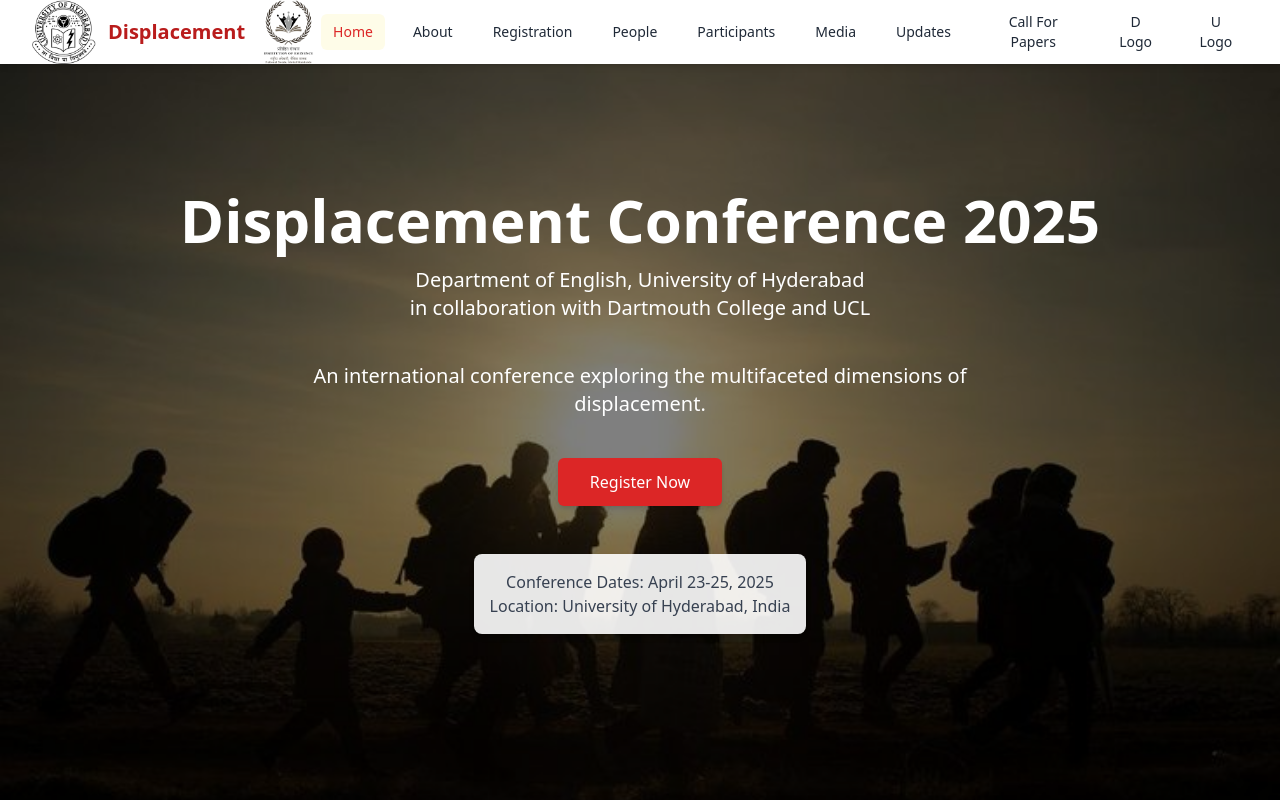
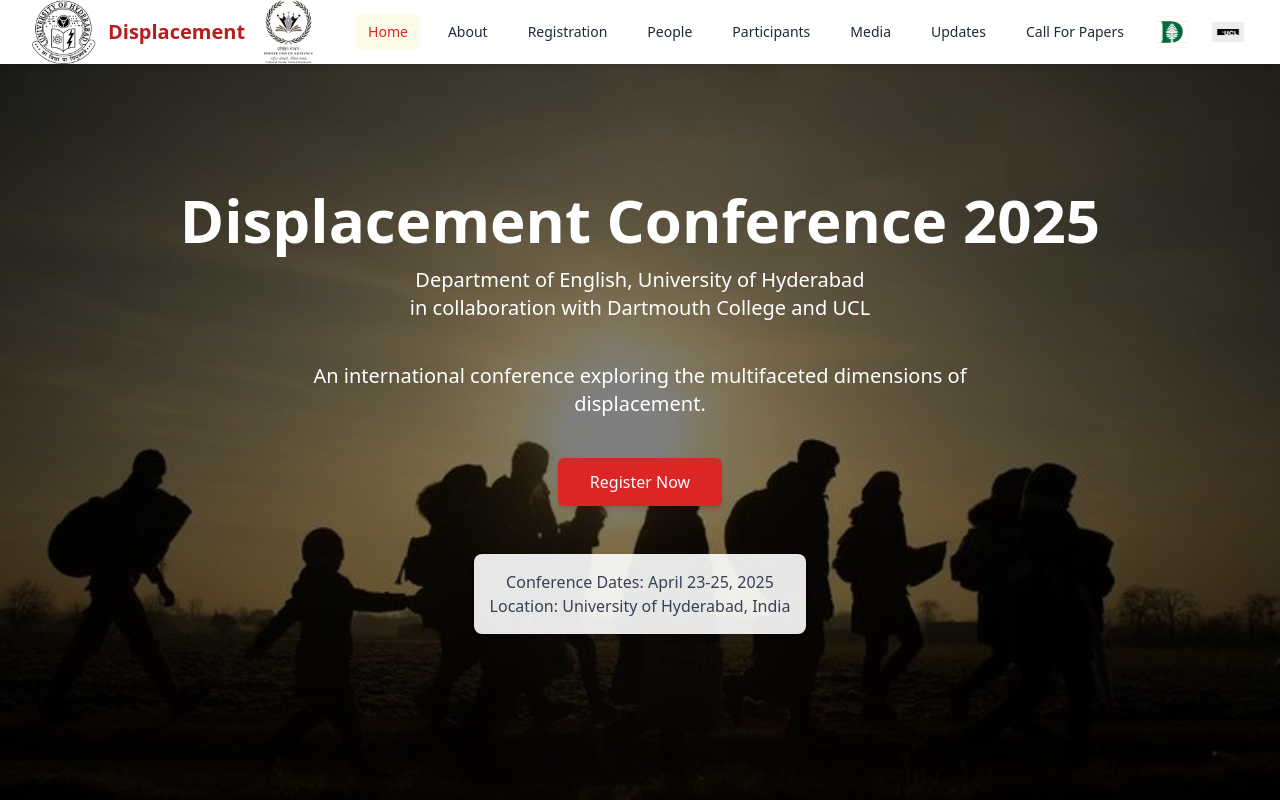
Before and after one commit to sunilbittu/uoh-displacement, a Next.js app: page / in a window 1280 px wide. Shown: the top 800 px of the page. Built offline with nearby package versions, Linux system fonts and the light colour scheme.

Commit message:
Save before applying code

```diff
--- a/app/components/Navigation.tsx
+++ b/app/components/Navigation.tsx
@@ -47,8 +47,6 @@
                             'media',
                             'updates',
                             'call-for-papers',
-                            'd-logo',
-                            'u-logo',
                         ].map((section) => (
                             <button
                                 key={section}
@@ -61,6 +59,36 @@
                                     .join(' ')}
                             </button>
                         ))}
+
+                        {/* D-Logo */}
+                        <button
+                            onClick={() => scrollToSection('d-logo' as SectionId)}
+                            className={`p-1 rounded-md ${activeSection === 'd-logo' ? 'bg-yellow-50' : 'hover:bg-yellow-100'}`}
+                        >
+                            <div className="relative h-8 w-8">
+                                <Image
+                                    src="/images/d-logo.jpg"
+                                    alt="D Logo"
+                                    fill
+                                    style={{ objectFit: 'contain' }}
+                                />
+                            </div>
+                        </button>
+
+                        {/* U-Logo */}
+                        <button
+                            onClick={() => scrollToSection('u-logo' as SectionId)}
+                            className={`p-1 rounded-md ${activeSection === 'u-logo' ? 'bg-yellow-50' : 'hover:bg-yellow-100'}`}
+                        >
+                            <div className="relative h-8 w-8">
+                                <Image
+                                    src="/images/u-logo.jpg"
+                                    alt="U Logo"
+                                    fill
+                                    style={{ objectFit: 'contain' }}
+                                />
+                            </div>
+                        </button>
                     </div>
                     {/* Mobile menu button */}
                     <div className="md:hidden flex items-center">
@@ -108,8 +136,6 @@
                             'media',
                             'updates',
                             'call-for-papers',
-                            'd-logo',
-                            'u-logo',
                         ].map((section) => (
                             <button
                                 key={section}
@@ -125,6 +151,44 @@
                                     .join(' ')}
                             </button>
                         ))}
+
+                        <div className="flex space-x-4 px-3 py-2">
+                            {/* D-Logo */}
+                            <button
+                                onClick={() => {
+                                    scrollToSection('d-logo' as SectionId);
+                                    setMobileMenuOpen(false);
+                                }}
+                                className={`p-1 rounded-md ${activeSection === 'd-logo' ? 'bg-yellow-50' : 'hover:bg-yellow-100'}`}
+                            >
+                                <div className="relative h-8 w-8">
+                                    <Image
+                                        src="/images/d-logo.jpg"
+                                        alt="D Logo"
+                                        fill
+                                        style={{ objectFit: 'contain' }}
+                                    />
+                                </div>
+                            </button>
+
+                            {/* U-Logo */}
+                            <button
+                                onClick={() => {
+                                    scrollToSection('u-logo' as SectionId);
+                                    setMobileMenuOpen(false);
+                                }}
+                                className={`p-1 rounded-md ${activeSection === 'u-logo' ? 'bg-yellow-50' : 'hover:bg-yellow-100'}`}
+                            >
+                                <div className="relative h-8 w-8">
+                                    <Image
+                                        src="/images/u-logo.jpg"
+                                        alt="U Logo"
+                                        fill
+                                        style={{ objectFit: 'contain' }}
+                                    />
+                                </div>
+                            </button>
+                        </div>
                     </div>
                 </div>
             )}
```
